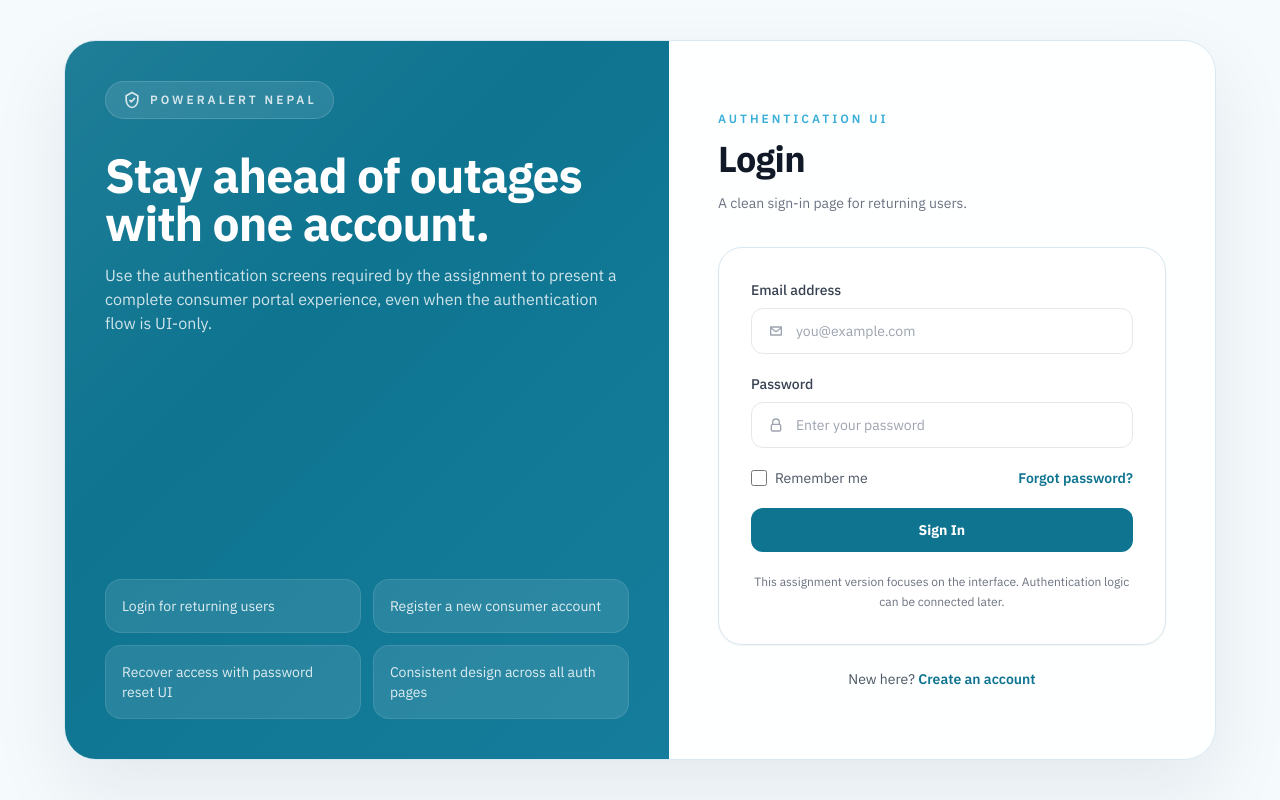
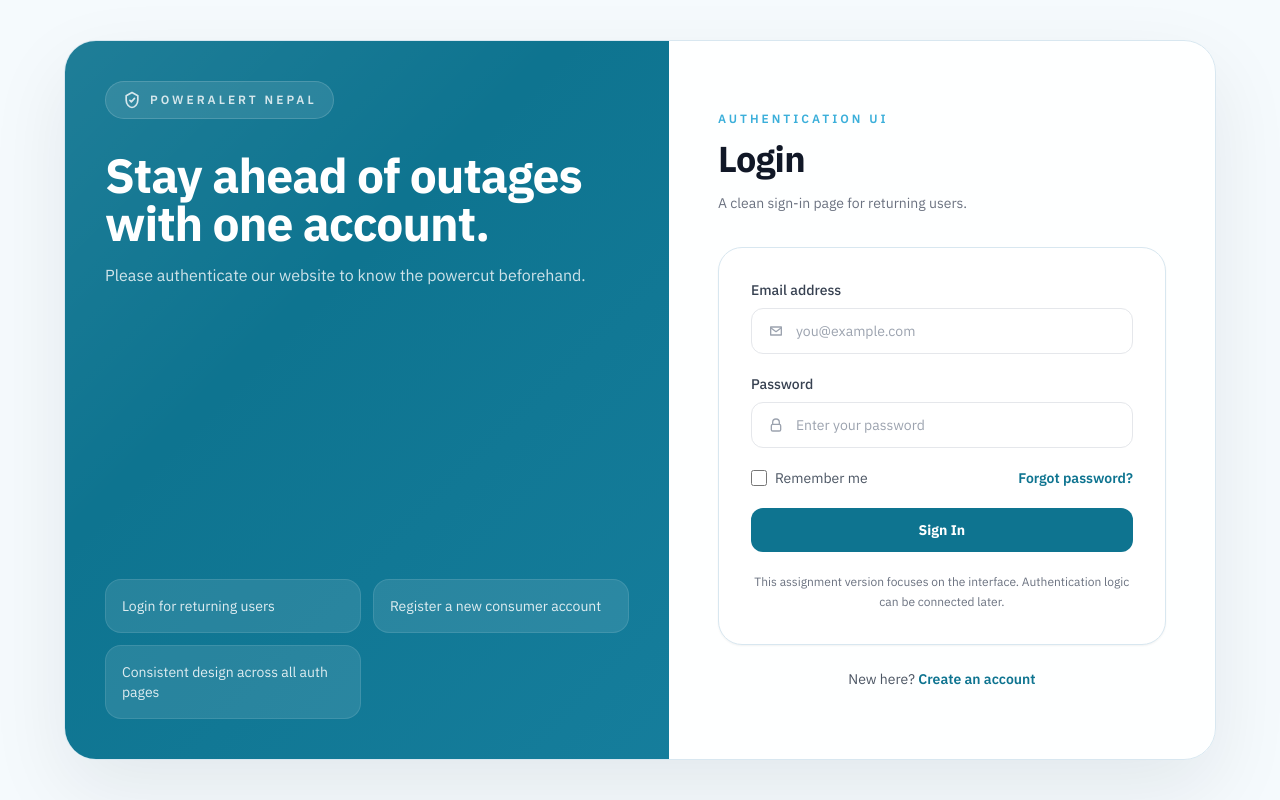
Before and after one commit to Smaran-vibe/PowerAlertNepal, a React (Vite) app: page /login in a window 1280 px wide. Built offline with nearby package versions, Linux system fonts and the light colour scheme.

Commit message:
final changes

```diff
--- a/src/components/AuthShell.jsx
+++ b/src/components/AuthShell.jsx
@@ -34,8 +34,7 @@
               Stay ahead of outages with one account.
             </h1>
             <p className="mt-4 max-w-xl text-sm leading-6 text-white/80 sm:text-base">
-              Use the authentication screens required by the assignment to present a complete consumer portal experience,
-              even when the authentication flow is UI-only.
+              Please authenticate our website to know the powercut beforehand.
             </p>
           </div>
 
@@ -43,7 +42,6 @@
             {[
               'Login for returning users',
               'Register a new consumer account',
-              'Recover access with password reset UI',
               'Consistent design across all auth pages',
             ].map(item => (
               <div key={item} className="rounded-2xl border border-white/10 bg-white/10 px-4 py-4">
```
